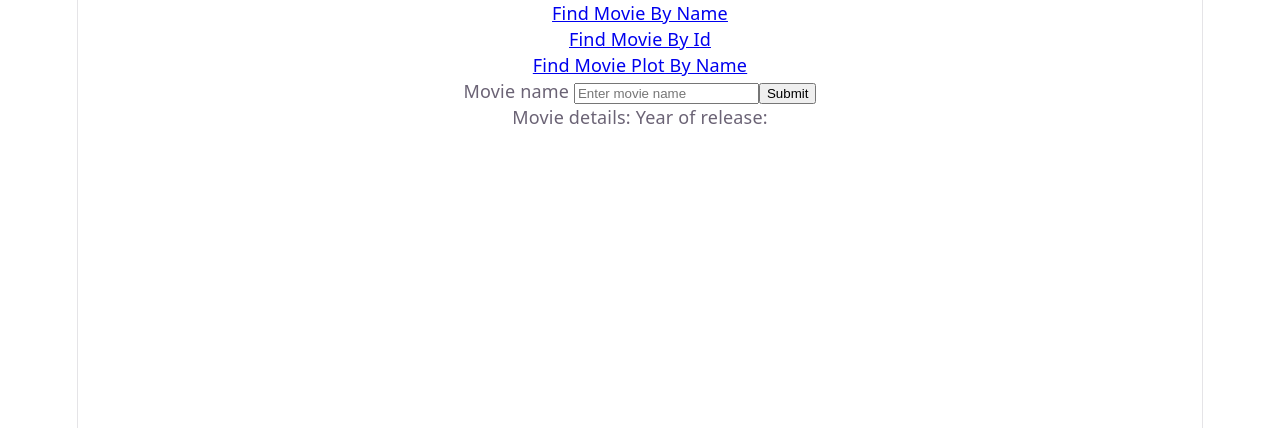
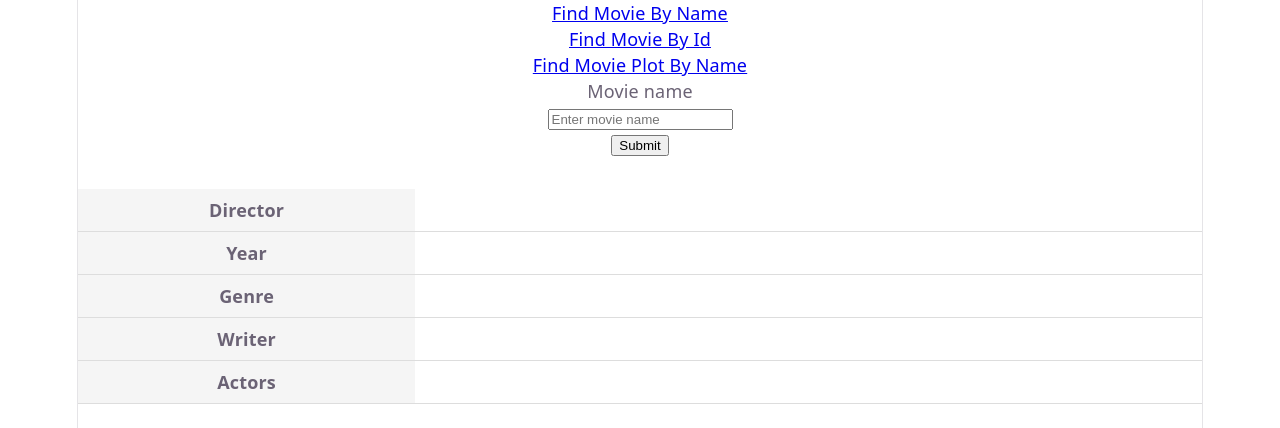
Before and after one commit to ObscuraStudio/IMDB_TeamProject, a React (Vite) app in the folder frontend/: page / in a window 1280 px wide. Shown: the top 428 px of the page. Built offline with nearby package versions, Linux system fonts and the light colour scheme.

Commit message:
- Movie details refactored to separate component - CSS added

```diff
--- a/frontend/src/components/MovieByName.tsx
+++ b/frontend/src/components/MovieByName.tsx
@@ -1,6 +1,7 @@
 import {useState} from "react";
 import axios from "axios";
 import {baseURI, MIN_LENGTH_MOVIE_TITLE, type OmdbMovieResponse} from "../types/Movie.ts";
+import MovieDetails from "./MovieDetails.tsx";
 
 export default function MovieByName() {
     const placeholder:string = "Enter movie name";
@@ -13,7 +14,8 @@ export default function MovieByName() {
         const queryURI:string = baseURI + "/title/" + movieName ;
         axios.get(queryURI)
             .then((response) =>
-                (setMovie(response.data)))
+            {setMovie(response.data);
+            setIsMovieValid(true);})
             .catch(()=>setIsMovieValid(false));
     }
 
@@ -21,6 +23,7 @@ export default function MovieByName() {
         <>
             <form onSubmit={submitMovieName}>
                 <label> Movie name </label>
+                <br/>
                 <input onChange=
                            {(e) =>
                                setMovieName(e.target.value)
@@ -31,11 +34,12 @@ export default function MovieByName() {
                        required
                        minLength={MIN_LENGTH_MOVIE_TITLE}
                        placeholder={placeholder}/>
+                <br/>
                 <button type={"submit"}> Submit </button>
             </form>
             <div>
                 {isMovieValid ?
-                    <p>Movie details: {movie.Title} Year of release: {movie.Year}</p> :
+                    <MovieDetails {...movie}/> :
                     <p>Movie not found</p>
                 }
             </div>
--- /dev/null
+++ b/frontend/src/components/MovieDetails.tsx
@@ -0,0 +1,46 @@
+import type {OmdbMovieResponse} from "../types/Movie.ts";
+import "../css/MovieTable.css"
+
+export default function MovieDetails(movie: Readonly<OmdbMovieResponse>) {
+    return (
+        <>
+            <div>
+                <article>
+                    <header>
+                        <h1>
+                            {movie.Title}
+                        </h1>
+                    </header>
+                    <main>
+                        <section id={"movie details"}>
+                            <table className="interface-table">
+                                <tbody>
+                                    <tr key= "Director" className="interface-row">
+                                        <td className="interface-label">Director</td>
+                                        <td className="interface-value">{movie.Director}</td>
+                                    </tr>
+                                    <tr key= "Year" className="interface-row">
+                                        <td className="interface-label">Year</td>
+                                        <td className="interface-value">{movie.Year}</td>
+                                    </tr>
+                                    <tr key= "Genre" className="interface-row">
+                                        <td className="interface-label">Genre</td>
+                                        <td className="interface-value">{movie.Genre}</td>
+                                    </tr>
+                                    <tr key= "Writer" className="interface-row">
+                                        <td className="interface-label">Writer</td>
+                                        <td className="interface-value">{movie.Writer}</td>
+                                    </tr>
+                                    <tr key= "Actors" className="interface-row">
+                                        <td className="interface-label">Actors</td>
+                                        <td className="interface-value">{movie.Actors}</td>
+                                    </tr>
+                                </tbody>
+                            </table>
+                        </section>
+                    </main>
+                </article>
+            </div>
+        </>
+    )
+}
--- /dev/null
+++ b/frontend/src/css/MovieTable.css
@@ -0,0 +1,19 @@
+.interface-table {
+    border-collapse: collapse;
+    width: 100%;
+}
+
+.interface-row {
+    border-bottom: 1px solid #ddd;
+}
+
+.interface-label {
+    padding: 8px;
+    font-weight: bold;
+    width: 30%;
+    background-color: #f5f5f5;
+}
+
+.interface-value {
+    padding: 8px;
+}
```
